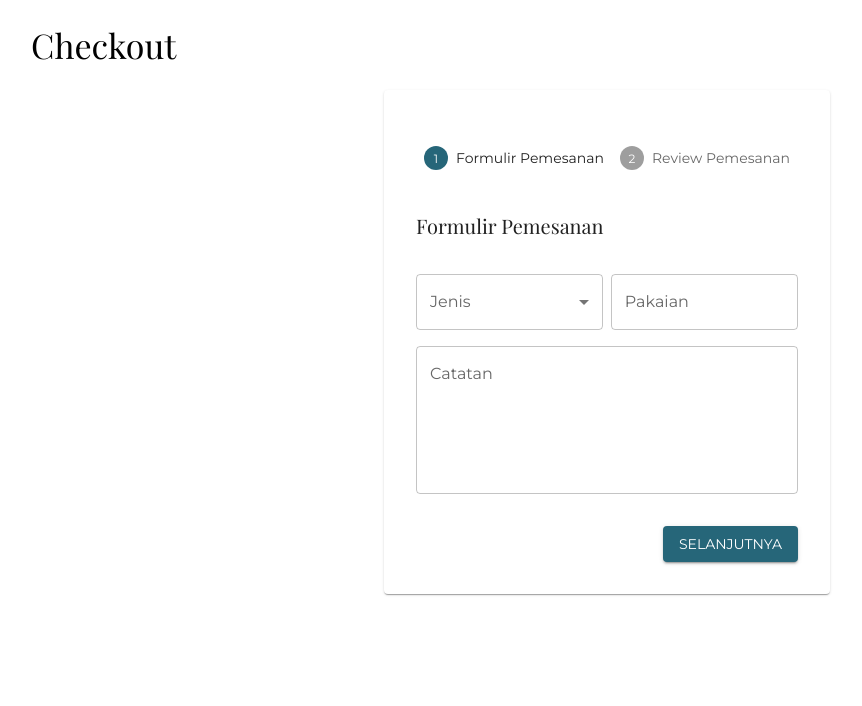
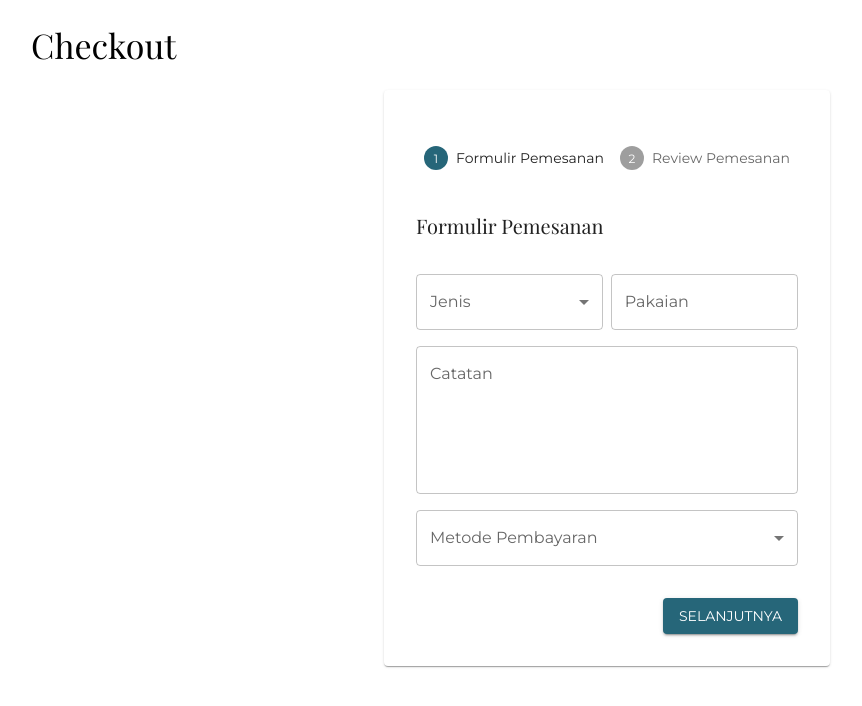
Before and after one commit to rafirm29/najait-express, a React (Create React App) app: page /checkout in a window 1280 px wide. Shown: the top 706 px of the page, without its empty margins (33-895 px from the left). Built offline with nearby package versions, Linux system fonts and the light colour scheme; no server answers; sample sign-in values are in the browser's storage.

Commit message:
payment column

```diff
--- a/src/components/checkout/CheckoutForm.js
+++ b/src/components/checkout/CheckoutForm.js
@@ -1,14 +1,5 @@
 import React, { useEffect, useState } from "react";
-import {
-  Box,
-  Button,
-  Card,
-  Container,
-  Grid,
-  MenuItem,
-  TextField,
-  Typography,
-} from "@mui/material";
+import { Box, MenuItem, TextField, Typography } from "@mui/material";
 import AdapterDateFns from "@mui/lab/AdapterDateFns";
 import LocalizationProvider from "@mui/lab/LocalizationProvider";
 import { DateTimePicker } from "@mui/lab";
@@ -69,6 +60,23 @@ function CheckoutForm(props) {
           onChange={(e) => props.setCatatan(e.target.value)}
         />
       </Box>
+      <Box>
+        <TextField
+          sx={{ mt: 2 }}
+          fullWidth
+          id="payment"
+          name="payment"
+          label="Metode Pembayaran"
+          variant="outlined"
+          value={props.payment}
+          onChange={(e) => props.setPayment(e.target.value)}
+          select
+        >
+          <MenuItem value="Cash">Cash</MenuItem>
+          <MenuItem value="OVO">OVO</MenuItem>
+          <MenuItem value="Gopay">Gopay</MenuItem>
+        </TextField>
+      </Box>
       <Box
         sx={{
           display: "flex",
--- a/src/components/checkout/ReviewOrder.js
+++ b/src/components/checkout/ReviewOrder.js
@@ -58,6 +58,18 @@ function ReviewOrder(props) {
           inputProps={{ readOnly: true }}
         />
       </Box>
+      <Box>
+        <TextField
+          sx={{ mt: 2 }}
+          fullWidth
+          id="payment"
+          name="payment"
+          label="Metode Pembayaran"
+          variant="standard"
+          value={props.payment}
+          inputProps={{ readOnly: true }}
+        />
+      </Box>
       <Box
         sx={{
           display: "flex",
--- a/src/pages/Checkout.js
+++ b/src/pages/Checkout.js
@@ -1,4 +1,4 @@
-import React, { useEffect, useState } from 'react';
+import React, { useEffect, useState } from "react";
 import {
   Box,
   Button,
@@ -9,15 +9,15 @@ import {
   StepLabel,
   Stepper,
   Typography,
-} from '@mui/material';
-import CheckoutForm from '../components/checkout/CheckoutForm';
-import ReviewOrder from '../components/checkout/ReviewOrder';
-import axios from 'axios';
-import { useHistory } from 'react-router-dom';
-import CONFIG from '../config';
-import { useAuth } from '../context/auth';
+} from "@mui/material";
+import CheckoutForm from "../components/checkout/CheckoutForm";
+import ReviewOrder from "../components/checkout/ReviewOrder";
+import axios from "axios";
+import { useHistory } from "react-router-dom";
+import CONFIG from "../config";
+import { useAuth } from "../context/auth";
 
-const steps = ['Formulir Pemesanan', 'Review Pemesanan'];
+const steps = ["Formulir Pemesanan", "Review Pemesanan"];
 
 function getStepContent(step) {
   switch (step) {
@@ -26,7 +26,7 @@ function getStepContent(step) {
     case 1:
       return <ReviewOrder />;
     default:
-      throw new Error('Unknown step');
+      throw new Error("Unknown step");
   }
 }
 
@@ -35,14 +35,15 @@ function Checkout() {
   const history = useHistory();
   const [activeStep, setActiveStep] = useState(0);
 
-  const [jenis, setJenis] = useState('');
-  const [pakaian, setPakaian] = useState('');
-  const [catatan, setCatatan] = useState('');
+  const [jenis, setJenis] = useState("");
+  const [pakaian, setPakaian] = useState("");
+  const [catatan, setCatatan] = useState("");
+  const [payment, setPayment] = useState("");
   const [waktu_pesan, setWaktu_pesan] = useState(new Date());
 
   const handleNext = () => {
-    if (jenis == '' || pakaian == '' || catatan == '') {
-      alert('Tidak boleh ada field yang kosong!');
+    if (jenis == "" || pakaian == "" || catatan == "") {
+      alert("Tidak boleh ada field yang kosong!");
     } else {
       setActiveStep(activeStep + 1);
     }
@@ -54,15 +55,15 @@ function Checkout() {
 
   useEffect(async () => {
     if (!auth.isAuthenticated()) {
-      history.replace('/login');
+      history.replace("/login");
     }
   }, []);
 
   const handleCheckout = () => {
-    if (jenis == '' || pakaian == '' || catatan == '') {
-      alert('Tidak boleh ada field yang kosong!');
+    if (jenis == "" || pakaian == "" || catatan == "") {
+      alert("Tidak boleh ada field yang kosong!");
     } else {
-      const token = localStorage.getItem('token');
+      const token = localStorage.getItem("token");
       axios
         .post(
           CONFIG.API_URL + `/order/add`,
@@ -70,13 +71,14 @@ function Checkout() {
             jenis: jenis,
             pakaian: pakaian,
             catatan: catatan,
+            payment: payment,
             waktu_pesan: waktu_pesan,
           },
           { headers: { Authorization: `Bearer ${token}` } }
         )
         .then(function (response) {
           handleNext();
-          history.push('/home');
+          history.push("/home");
           return response;
         })
         .catch((err) => console.error(err));
@@ -93,9 +95,9 @@ function Checkout() {
           item
           xs={12}
           sx={{
-            display: 'flex',
-            alignItems: 'center',
-            justifyContent: 'center',
+            display: "flex",
+            alignItems: "center",
+            justifyContent: "center",
           }}
         >
           <Card>
@@ -132,6 +134,8 @@ function Checkout() {
                       setPakaian={setPakaian}
                       catatan={catatan}
                       setCatatan={setCatatan}
+                      payment={payment}
+                      setPayment={setPayment}
                       waktu_pesan={waktu_pesan}
                       setWaktu_pesan={setWaktu_pesan}
                     />
@@ -143,13 +147,15 @@ function Checkout() {
                       setPakaian={setPakaian}
                       catatan={catatan}
                       setCatatan={setCatatan}
+                      payment={payment}
+                      setPayment={setPayment}
                       waktu_pesan={waktu_pesan}
                       setWaktu_pesan={setWaktu_pesan}
                     />
                   ) : (
                     <></>
                   )}
-                  <Box sx={{ display: 'flex', justifyContent: 'flex-end' }}>
+                  <Box sx={{ display: "flex", justifyContent: "flex-end" }}>
                     {activeStep !== 0 && (
                       <Button onClick={handleBack}>Kembali</Button>
                     )}
--- a/src/pages/SignUp.js
+++ b/src/pages/SignUp.js
@@ -39,9 +39,14 @@ const SignUp = () => {
   // Checking for validation errors in the form
   // Returns true if there's error
   const checkError = () => {
+    for (const field in formData) {
+      if (Object.hasOwnProperty.call(formData, field)) {
+        if (!formData[field]) return true;
+      }
+    }
     for (const field in error) {
       if (Object.hasOwnProperty.call(error, field)) {
-        if (!error[field]) {
+        if (error[field]) {
           return true;
         }
       }
@@ -133,7 +138,6 @@ const SignUp = () => {
   };
 
   useEffect(() => {
-    checkError();
     if (auth.isAuthenticated()) {
       history.replace("/home");
     }
```
